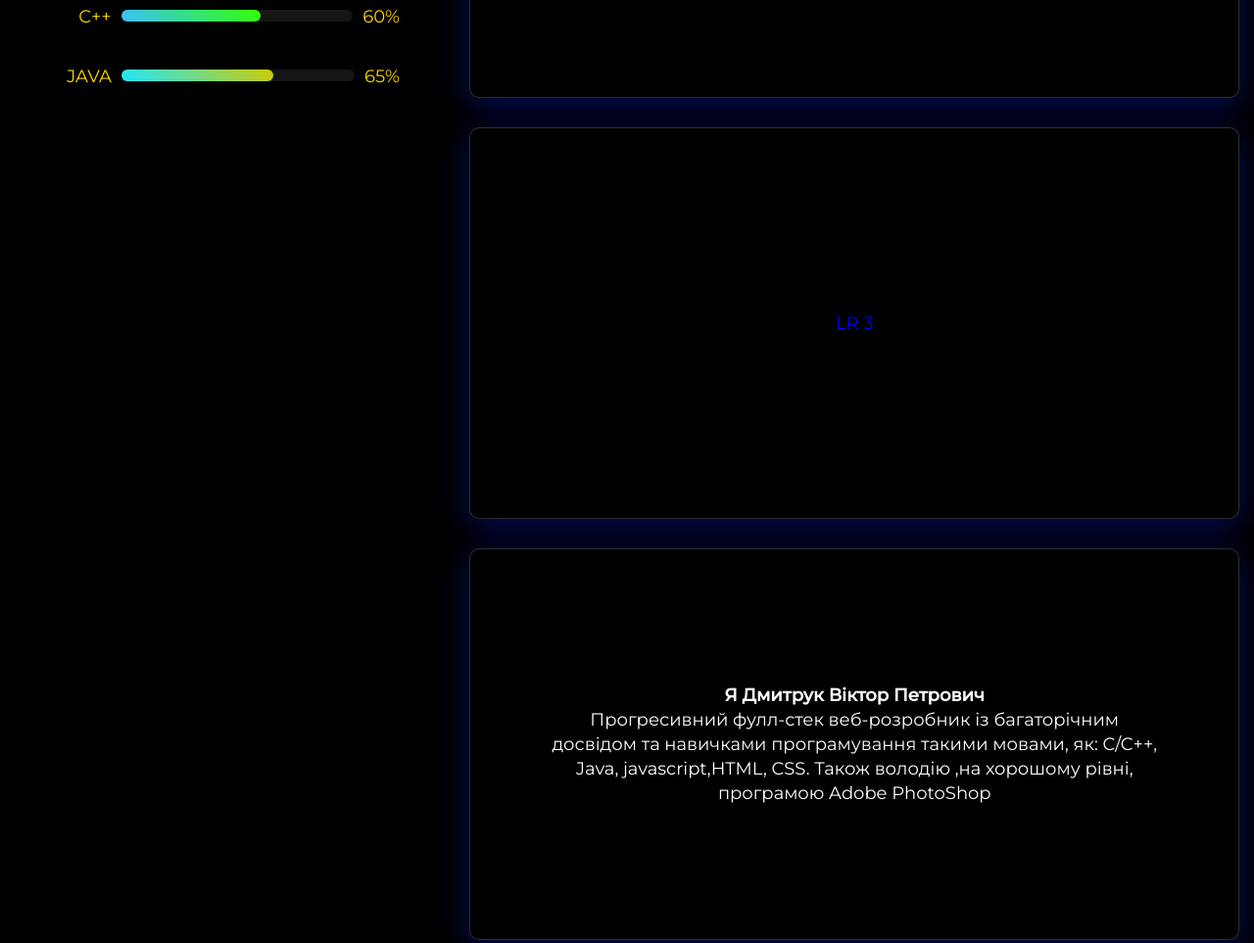
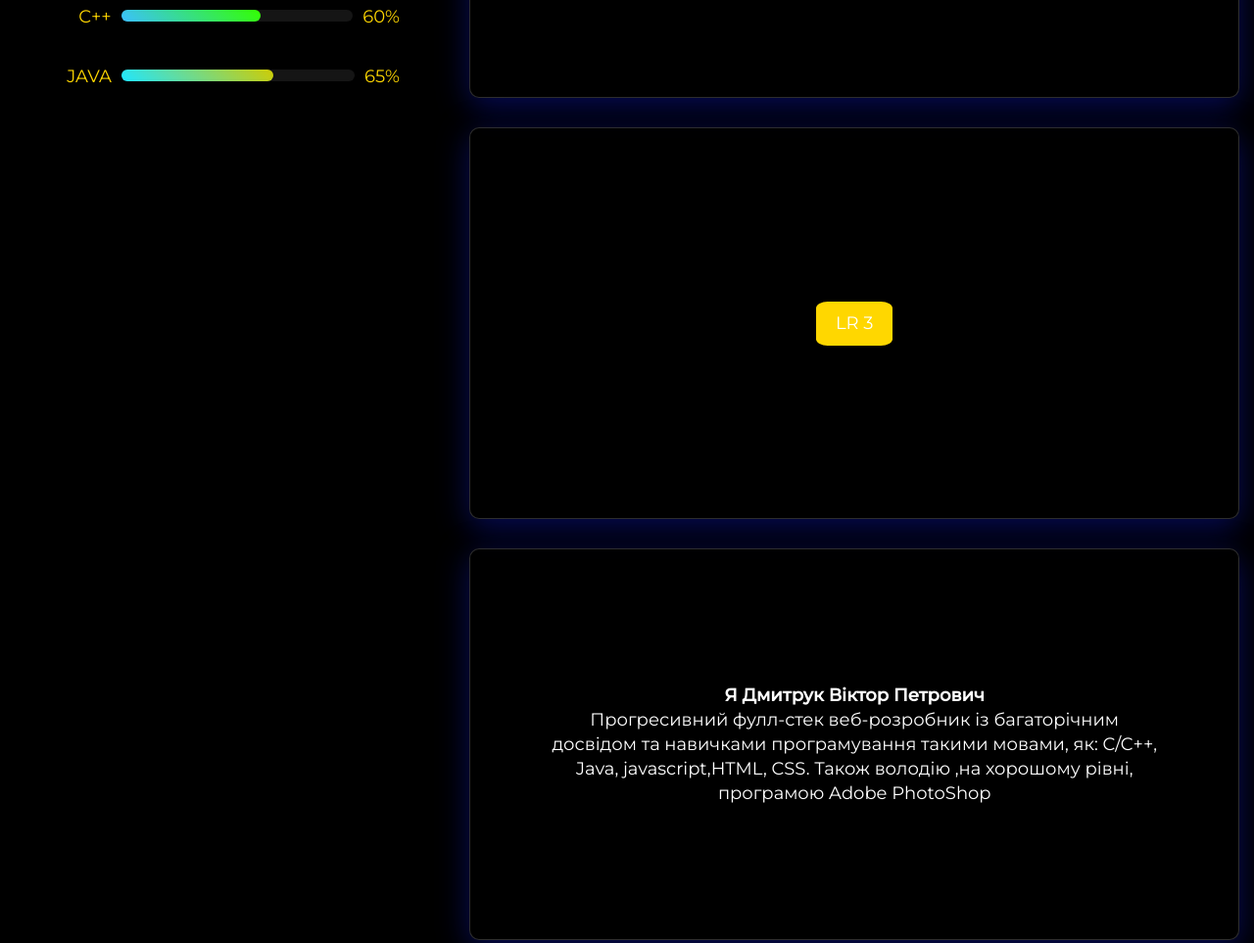
Before and after one commit to NetHunter123/NetHunter123.github.io, a plain HTML site: page index.html in a window 1280 px wide. Shown: the part 1275-2238 px from the top of the page at 98% size. Drawn offline with Linux system fonts and the light colour scheme.

Commit message:
update before fix content

```diff
--- a/css/style.css
+++ b/css/style.css
@@ -85,7 +85,6 @@ header {
 
 /*---------------circle---------------*/
 .sidebar_top_wrapper {
-	overflow: hidden;
 	min-height: 390px;
 }
 .sidebar_left_top img {
@@ -331,23 +330,11 @@ svg {
 	display: flex;
 	justify-content: center;
 	align-items: center;
-	overflow: hidden;
 	margin-bottom: 30px;
 }
 
-.Portfilio .content_box a {
-	display: block;
-	padding: 20px;
-
-	background-color: gold;
-	text-align: center;
-}
-
 .content_box {
-	display: flex;
 	width: 80%;
-	justify-content: center;
-	align-items: center;
 	text-align: center;
 	flex-direction: column;
 	font-size: 18px;
@@ -363,11 +350,21 @@ svg {
 	transform: scale(1.1);
 	z-index: 10;
 }
+
 .Education {
 }
 .Experience {
 }
-.Portfilio {
+.Portfolio {
+	display: block;
+}
+.Portfolio .content_box a {
+	display: inline-block;
+	border-radius: 15%;
+	padding: 10px 20px;
+	color: white;
+	background-color: gold;
+	text-align: center;
 }
 .Calendar {
 }
@@ -421,6 +418,8 @@ footer img {
 	flex-basis: 33%;
 	text-align: center;
 	align-self: center;
+}
+.footerbox-3 img {
 }
 
 .footerbox-3 > a {
--- a/index.html
+++ b/index.html
@@ -159,7 +159,7 @@
 				<div id="Portfolio" class="Portfolio">
 
 					<div class="content_box">
-						<a href="LR_3/LR_3.html">LR 3</a>
+						<a href="LR_3/LR_3.html" target="_blank">LR 3</a>
 					</div>
 
 				</div>
@@ -195,7 +195,7 @@
 
 			<div class="footerbox-3">
 				<a href="https://youtu.be/PWEKho391Pk" target="_blank"><img class="midle-margin mb-md-0"
-						src="image/youtube.png" alt="err" style=" height: 40px; width: 55px;"></a>
+						src="image/youtube.png" alt="err" style=" height: 40px; width: 55px;"> </a>
 				<a href="https://www.facebook.com" target="_blank"><img class="midle-margin mb-md-0"
 						src="image/facebook.png" alt="err" style=" height: 43px; width: 42px;"></a>
 				<a href="https://www.instagram.com" target="_blank"><img src="image/Instagram.png" alt="err"
```
Also changed, not shown: image/youtube.svg (added), image/youtube2.png (added).
